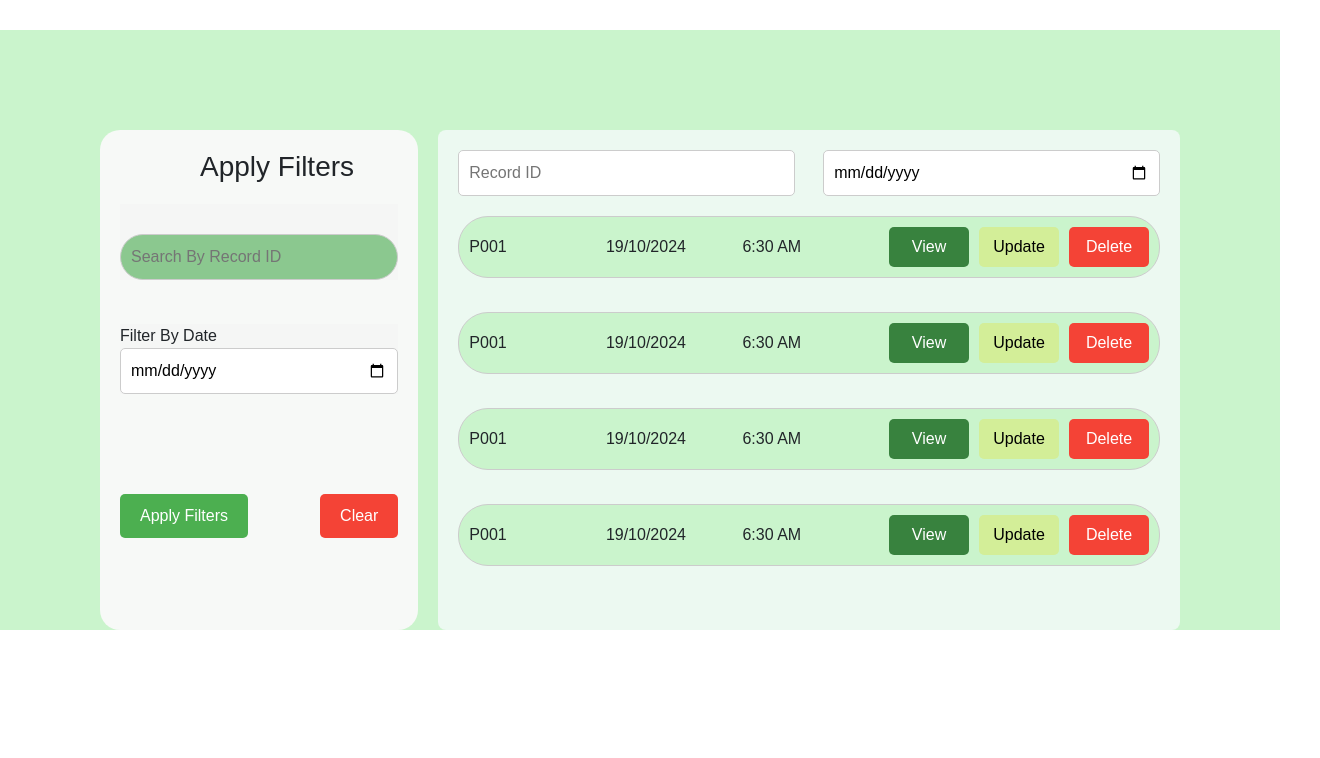
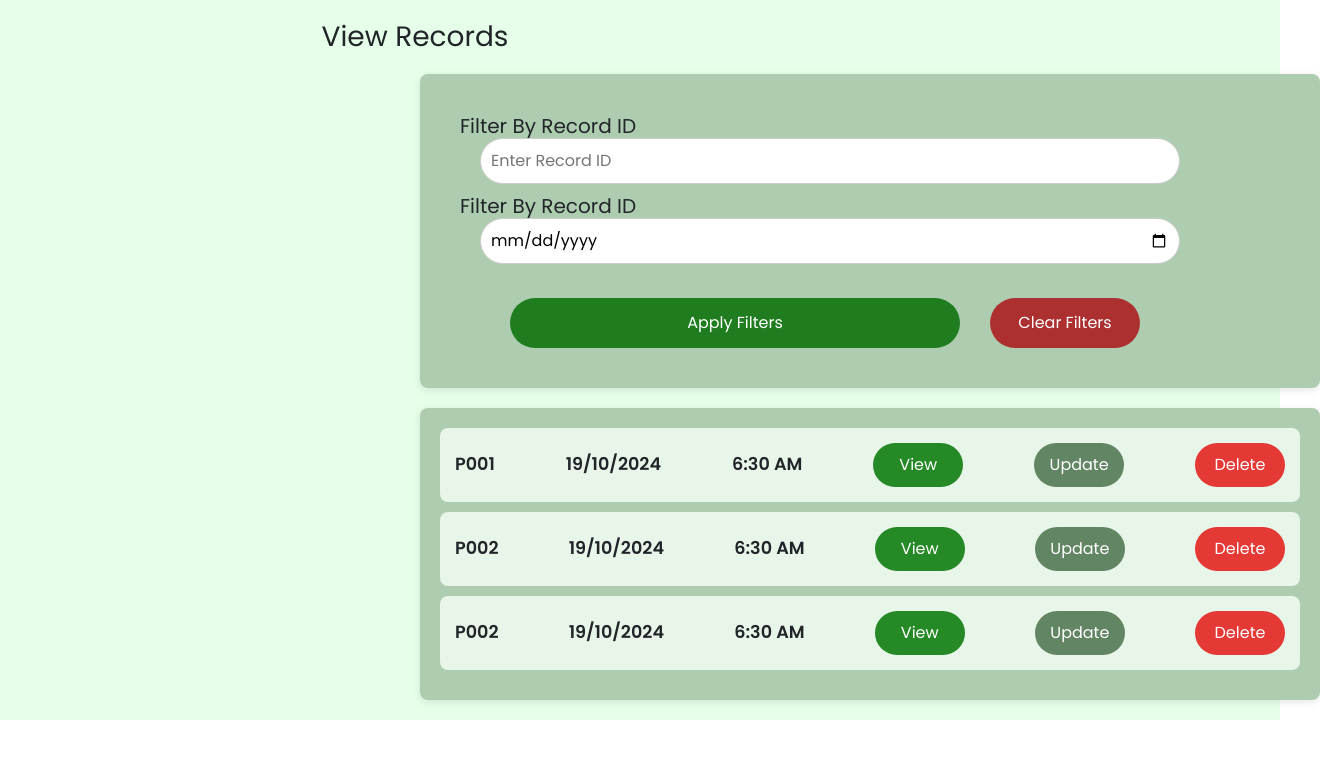
Before and after one commit to iCET-110/Hospital-Management-Frontend, an Angular app: page / in a window 1280 px wide. Shown: the top 758 px of the page, 1320 px wide, since content can reach past the window. Built offline with nearby package versions, Linux system fonts and the light colour scheme.

Commit message:
change filter box

```diff
--- a/src/app/medical-records-handling/view-records-reports/dulanga/dulanga.component.css
+++ b/src/app/medical-records-handling/view-records-reports/dulanga/dulanga.component.css
@@ -2,151 +2,147 @@
     margin: 0;
     padding: 0;
     box-sizing: border-box;
-    font-family: Arial, sans-serif;
+    font-family: 'Poppins', sans-serif;
 }
 
 body {
-    background-color: #CAF4CC;
+    font-family: 'Poppins', sans-serif;
+    background-color: #E6FFE8;
+    padding: 20px;
 }
 
 .container {
-    width: 100%;
+    max-width: 1200px;
     margin: 0 auto;
+    padding: 20px;
 }
 
-header h1 {
-    font-size: 2rem;
+h3 {
+    text-align: center;
+    margin-bottom: 20px;
+    margin-right: 450px;
 }
 
-/* Content Section */
-.content {
-    display: flex;
-    margin: 30px;
+/* Filter Box Styling */
+.filter-box {
+    background-color: #aecdb0;
+    padding: 40px;
+    border-radius: 8px;
+    box-shadow: 0 2px 8px rgba(0, 0, 0, 0.1);
+    margin-bottom: 20px;
+    margin-left: 400px;
+    width: 900px;
+
 }
 
-.filters {
-    background-color: #f7f9f7;
-    padding: 20px;
-    border-radius: 20px;
-    width: 30%;
-    margin-right: 20px;
-    height: 500px;
-    margin-top: 100px;
+.filter-box input, .filter-box label {
+    width: 100%;
+    padding: 10px;
+    margin-bottom: 10px;
+    border: 1px solid #ccc;
+    border-radius: 50px;
 }
 
-.apply-filters{
-    margin-left: 80px;
+.apply-filters {
+    background-color: #1f7d1f;
+    color: #fff;
+    padding: 10px;
+    border: none;
+    border-radius: 25px;
+    cursor: pointer;
+    width: 450px;
+    height: 50px;
+    margin-left: 50px;
 }
 
-.filters h3 {
-    margin-bottom: 20px;
+.clear-filter{
+    background-color: #ad3030;
+    color: #fff;
+    padding: 10px;
+    border: none;
+    border-radius: 25px;
+    cursor: pointer;
+    width: 150px;
+    height: 50px;
+    margin-left: 30px;
 }
 
-.filter-box {
-    margin-bottom: 20px;
-    background-color: #f5f6f5;
+.clear-filter:hover{
+    background-color: #700000;
+
+}
+
+.apply-filters:hover{
+    background-color:#003400 ;
 }
 
 #record-id{
-    margin-top: 30px;
+    width: 700px;
+    margin-left: 20px;
 }
 
-.filter-box input {
-    width: 100%;
-    padding: 10px;
-    border-radius: 5px;
-    border: 1px solid #ccc;
+#date{
+    width: 700px;
+    margin-left: 20px;
+}
+/* Records Box Styling */
+.records-box {
+    background-color: #aecdb0;
+    padding: 20px;
+    border-radius: 8px;
+    box-shadow: 0 2px 8px rgba(0, 0, 0, 0.1);
+    margin-left: 400px;
+    width: 900px;
 }
 
-.filter-actions {
-    display: flex;
-    justify-content: space-between;
-    margin-top: 100px;
-}
-
-.filter-actions .apply {
-    background-color: #4CAF50;
-    color: white;
-    padding: 10px 20px;
-    border: none;
-    border-radius: 5px;
-    cursor: pointer;
-}
-
-.filter-actions .clear {
-    background-color: #f44336;
-    color: white;
-    padding: 10px 20px;
-    border: none;
-    border-radius: 5px;
-    cursor: pointer;
-}
-
-/* Records Section */
-.records {
-    background-color: #ecf9f1;
-    padding: 20px;
-    border-radius: 8px;
-    width: 70%;
-    margin-top: 100px;
-}
-
-.record-header {
-    display: flex;
-    justify-content: space-between;
-    margin-bottom: 20px;
-}
-
-.record-header input {
-    width: 48%;
-    padding: 10px;
-    border-radius: 5px;
-    border: 1px solid #ccc;
-}
-
-.record-list .record {
+.record {
     display: flex;
     justify-content: space-between;
     align-items: center;
-    padding: 10px;
-    border: 1px solid #ccc;
-    border-radius: 30px;
+    padding: 15px;
+    background-color: #e8f5e9;
+    border-radius: 8px;
     margin-bottom: 10px;
-    background-color: #CAF4CC;
 }
 
 .record span {
-    flex: 1;
+    font-size: 1.1rem;
+    font-weight: bold;
 }
 
-#record-id{
-    border-radius: 30px;
-    background-color: #8BC88F;
-    font-style: bold;
-}
+button {
+    padding: 10px 15px;
+    border: none;
+    border-radius: 4px;
+    cursor: pointer;
+    border-radius: 25px;
+    width: 90px;
 
-.record button {
-    margin-left: 10px;
-    padding: 8px 12px;
-    border: none;
-    border-radius: 5px;
-    cursor: pointer;
-    width: 80px;
 }
 
 .view-btn {
-    background-color: #38823E;
+    background-color: #258925;
     color: white;
-    border-radius: 10px;
 }
 
 .update-btn {
-    background-color: #D3EE98;
-    color: black;
-
+    background-color: #628564;
+    color: rgb(255, 255, 255);
 }
 
 .delete-btn {
-    background-color: #f44336;
+    background-color: #e53935;
     color: white;
 }
+
+.delete-btn:hover{
+    background-color: #700000;
+}
+
+.view-btn:hover{
+    background-color: #003400;
+}
+
+.update-btn:hover{
+    background-color: #003400;
+}
--- a/src/app/medical-records-handling/view-records-reports/dulanga/dulanga.component.html
+++ b/src/app/medical-records-handling/view-records-reports/dulanga/dulanga.component.html
@@ -4,73 +4,54 @@
     <meta charset="UTF-8">
     <meta name="viewport" content="width=device-width, initial-scale=1.0">
     <title>View Records</title>
-    <link rel="" href="">
-    <style src="dulanga.component.css"></style>
+    <!-- Google Fonts link for Poppins -->
+    <link href="https://fonts.googleapis.com/css2?family=Poppins:wght@300;400;600&display=swap" rel="stylesheet">
+    <link rel="stylesheet" href="dulanga.component.css">
 </head>
 <body>
-    <div class="container">
-        <!-- Filters and Records Section -->
-        <div class="content">
-            <div class="filters">
-                <h3 class="apply-filters">Apply Filters</h3>
+    <div>
+        <h3>View Records</h3>
         <div class="filter-box">
-                    <input type="text" id="record-id" placeholder="Search By Record ID">
-                </div>
+            <h5>Filter By Record ID</h5>
+            <input type="text" id="record-id" placeholder="Enter Record ID">
             <br>
-                <div class="filter-box">
-                    <label for="filter-date">Filter By Date</label>
-                    <input type="date" id="filter-date">
-                </div>
-                <div class="filter-actions">
-                    <button class="apply">Apply Filters</button>
-                    <button class="clear">Clear</button>
-                </div>
-            </div>
-            <div class="records">
-                <div class="record-header">
-                    <input type="text" placeholder="Record ID" class="record-input">
-                    <input type="date" placeholder="Date" class="date-input">
+            <h5>Filter By Record ID</h5>
+            <input type="date" id="date">
+            <br><br>
+
+            <button class="apply-filters">Apply Filters</button>
+            <button class="clear-filter">Clear Filters</button>
         </div>
 
-                <div class="record-list">
+        <!-- Records Section -->
+        <div class="records-box">
             <div class="record">
-                        <span>P001</span>
-                        <span>19/10/2024</span>
-                        <span>6:30 AM</span>
+                <span class="record-id">P001</span>
+                <span class="record-date">19/10/2024</span>
+                <span class="record-time">6:30 AM</span>
                 <button class="view-btn">View</button>
                 <button class="update-btn">Update</button>
                 <button class="delete-btn">Delete</button>
             </div>
-                    <br>
+
             <div class="record">
-                        <span>P001</span>
-                        <span>19/10/2024</span>
-                        <span>6:30 AM</span>
+                <span class="record-id">P002</span>
+                <span class="record-date">19/10/2024</span>
+                <span class="record-time">6:30 AM</span>
                 <button class="view-btn">View</button>
                 <button class="update-btn">Update</button>
                 <button class="delete-btn">Delete</button>
             </div>
-                    <br>
+
             <div class="record">
-                        <span>P001</span>
-                        <span>19/10/2024</span>
-                        <span>6:30 AM</span>
+                <span class="record-id">P002</span>
+                <span class="record-date">19/10/2024</span>
+                <span class="record-time">6:30 AM</span>
                 <button class="view-btn">View</button>
                 <button class="update-btn">Update</button>
                 <button class="delete-btn">Delete</button>
             </div>
-                    <br>
-                    <div class="record">
-                        <span>P001</span>
-                        <span>19/10/2024</span>
-                        <span>6:30 AM</span>
-                        <button class="view-btn">View</button>
-                        <button class="update-btn">Update</button>
-                        <button class="delete-btn">Delete</button>
-                    </div>
-                    <br>
-                </div>
-            </div>
+
         </div>
     </div>
 </body>
```
Lines whose indentation alone changed are shown as unchanged.
